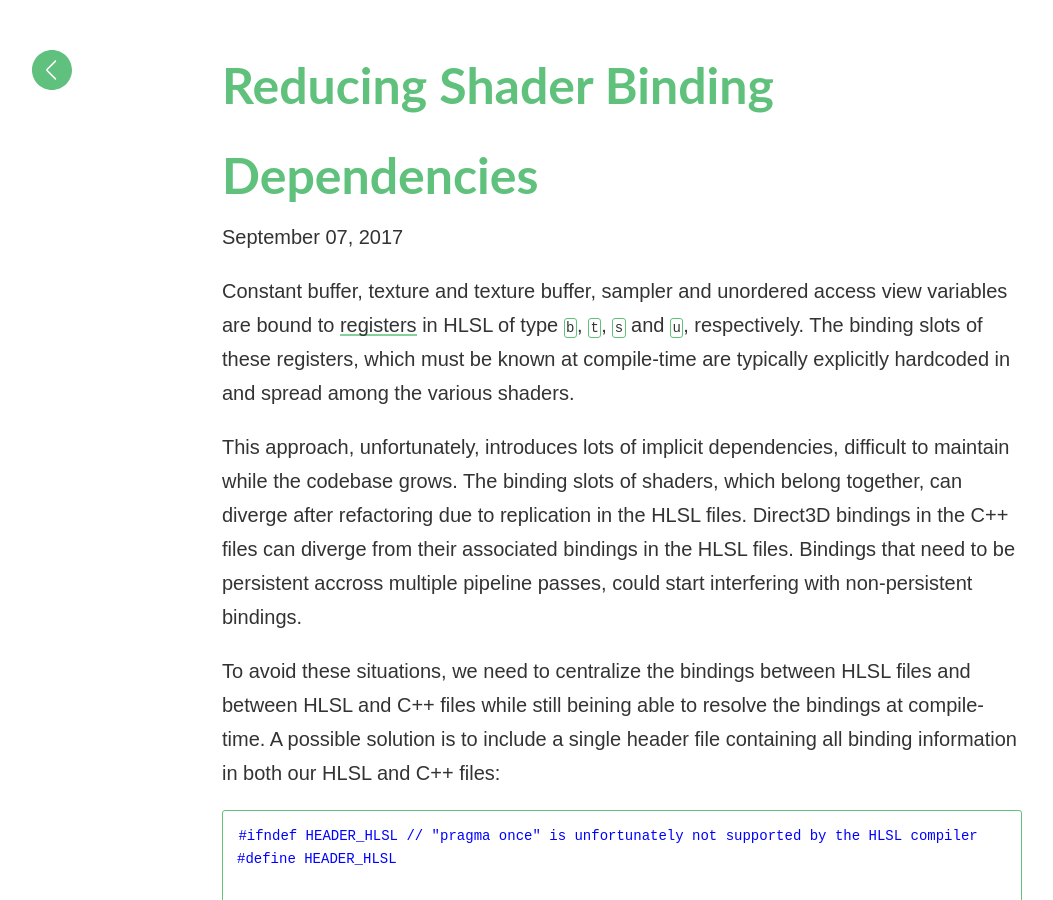
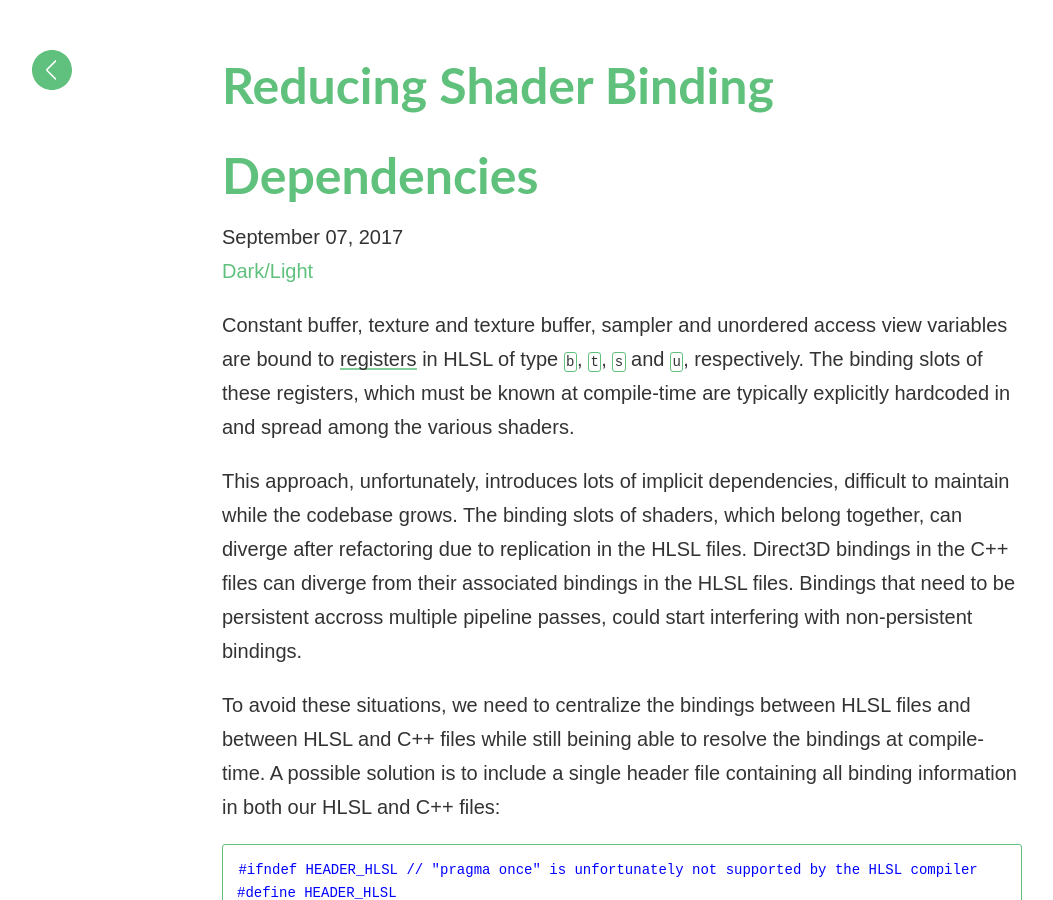
Before and after one commit to matt77hias/Blog, a Jekyll site: the page built from _posts/2017-09-07-reducing-shader-binding-dependencies.md, in a window 1280 px wide and 900 px high. Shown: the whole window, without its empty margins (18-1071 px from the left). Built offline with Jekyll 4.4.1, drawn with Linux system fonts in a browser that asks for light colours; comment, search, counter and statistics services are not loaded.

Commit message:
Update post.html

```diff
--- a/_layouts/post.html
+++ b/_layouts/post.html
@@ -3,6 +3,7 @@ layout: default
 ---
 <h1 class="post-headline">{{page.title}}</h1>
 <div class="meta"><span>{{page.date | date: '%B %d, %Y'}}</span></div>
+<div class="links"><a class="theme" onclick="theme()">Dark/Light</a></div>
 
 {{content}}
 
```
